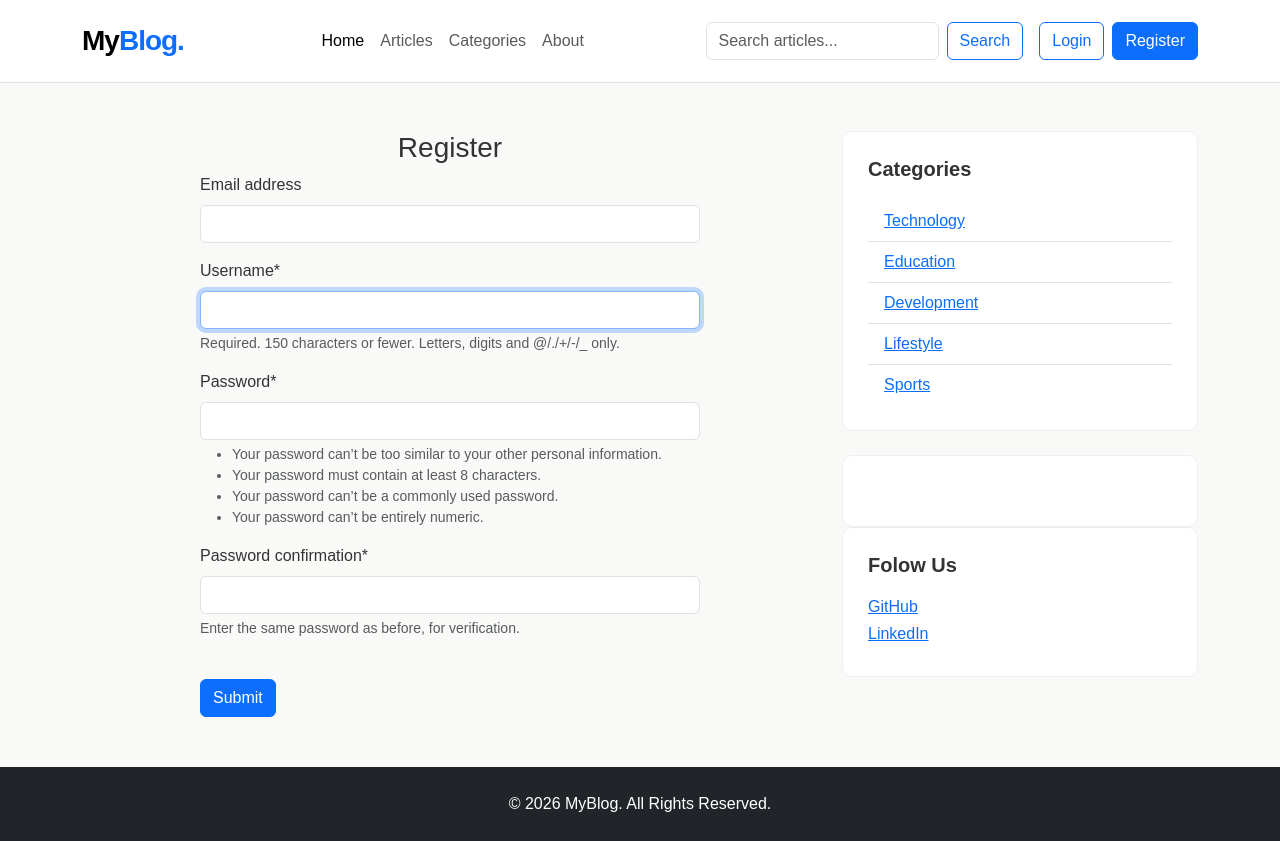
After one commit to akhilriju37-dot/django-blog, a Django app: page /register/ in a window 1280 px wide. The commit adds this page. Run offline with Django 5.2, Linux system fonts and the light colour scheme; data comes from the database, SQL or seed files in the repository; both versions use the stored data as it was after the commit; some libraries are stand-ins or nearby versions.

Commit message:
Register and Login Configuration

```diff
--- /dev/null
+++ b/blog_main/form.py
@@ -0,0 +1,8 @@
+from django.contrib.auth.models import User
+from django.contrib.auth.forms import UserCreationForm
+
+
+class RegistrationForm(UserCreationForm):
+    class Meta:
+        model = User
+        fields = ('email','username','password1','password2')
--- a/blog_main/settings.py
+++ b/blog_main/settings.py
@@ -39,6 +39,9 @@ INSTALLED_APPS = [
     'django.contrib.staticfiles',
     'blogs',
     'assignment',
+    'crispy_forms',
+    'crispy_bootstrap4',
+
 ]
 
 MIDDLEWARE = [
@@ -127,6 +130,9 @@ STATICFILES_DIRS = [
 MEDIA_URL = '/media/'
 MEDIA_ROOT = BASE_DIR /'media'
 
+CRISPY_ALLOWED_TEMPLATE_PACKS = "bootstrap4"
+CRISPY_TEMPLATE_PACK = 'bootstrap4'
+
 # Email
 # https://docs.djangoproject.com/en/6.1/topics/email/#topic-email-configuration
 
--- a/blog_main/urls.py
+++ b/blog_main/urls.py
@@ -25,8 +25,11 @@ urlpatterns = [
     path('admin/', admin.site.urls),
     path('', views.home, name='home'),
     path('category/', include('blogs.urls')),
-    path('<slug:slug>/', BlogsViews.blogs, name='blogs'),
+    path('blog/<slug:slug>/', BlogsViews.blogs, name='blogs'),
     path('blogs/search/',BlogsViews.search, name='search'),
+    path('register/', views.register, name='register'),
+    path('login/', views.login, name='login'),
+    path('logout/', views.logout, name='logout'),
 ]
 if settings.DEBUG:
     urlpatterns += static(
--- a/blog_main/views.py
+++ b/blog_main/views.py
@@ -1,6 +1,9 @@
-from django.shortcuts import render
+from django.shortcuts import render,redirect
 from blogs.models import Blog
 from assignment.models import About
+from .form import RegistrationForm
+from django.contrib.auth.forms import AuthenticationForm
+from django.contrib import auth
 
 def home(request):
     featured_Post = Blog.objects.filter(status='published',is_featured=True).order_by('updated_at')
@@ -17,3 +20,39 @@ def home(request):
         'about': about,
     }
     return render(request, 'home.html', context)
+
+def register(request):
+    if request.method == 'POST':
+        form = RegistrationForm(request.POST)
+        if form.is_valid():
+            form.save()
+            return redirect('register')
+        else:
+            print(form.errors)
+    else:
+        form = RegistrationForm()
+    context = {
+        'form': form,
+    }
+    return render(request, 'register.html',context)
+
+def login(request):
+    if request.method == 'POST':
+        form = AuthenticationForm(request, request.POST)
+        if form.is_valid():
+            username = form.cleaned_data['username']
+            password = form.cleaned_data['password']
+
+            user = auth.authenticate(username=username, password=password)
+            if user is not None:
+                auth.login(request, user)
+            return redirect('home')
+    form = AuthenticationForm()
+    context = {
+        'form':form
+    }
+    return render(request, 'login.html', context)
+
+def logout(request):
+    auth.logout(request)
+    return redirect('home')
--- a/templates/base.html
+++ b/templates/base.html
@@ -98,15 +98,23 @@
 
             <!-- Authentication Buttons -->
             <div class="d-flex gap-2">
-
-                <a href="#" class="btn btn-outline-primary">
+                {% if not user.is_authenticated  %}
+                <a href="{% url 'login' %}" class="btn btn-outline-primary">
                     Login
                 </a>
 
-                <a href="#" class="btn btn-primary">
+                <a href="{% url 'register' %}" class="btn btn-primary">
                     Register
                 </a>
-
+                {% else %}
+                <span>
+                    {{ user }}
+                </span>
+                &emsp;
+                <a href="{% url 'logout' %}" class="btn btn-primary">
+                    Logout
+                </a>
+                {% endif %}
             </div>
 
         </div>
--- /dev/null
+++ b/templates/register.html
@@ -0,0 +1,15 @@
+{% extends 'base.html' %}
+
+{% block content %}
+{% load crispy_forms_tags %}
+
+    <h3 class="text-center">Register</h3>
+    <form action="{% url 'register' %}" method="post" style="width: 500px; margin: auto;">
+        {% csrf_token %}
+        {{ form | crispy }}
+        <br>
+        <button type="submit" class="btn btn-primary">
+            Submit
+        </button>
+    </form>
+{% endblock %}
```
Also changed, not shown: templates/login.html (added, +14 -0 lines), blogs/views.py (line endings or trailing spaces), db.sqlite3, readme.md, templates/home.html (line endings or trailing spaces).
